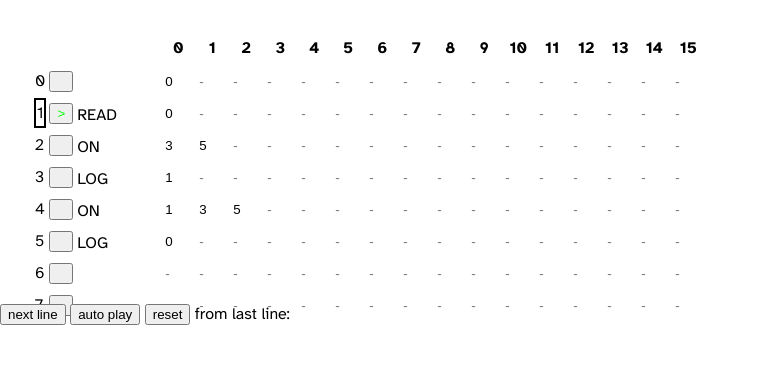
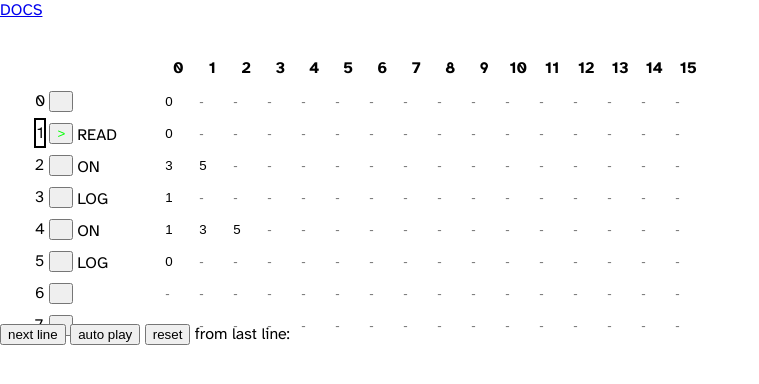
Before and after one commit to CIOSAI/Linentry, a SvelteKit app: page / in a window 1280 px wide. Shown: the top 384 px of the page, without its empty margins (0-759 px from the left). Built offline with nearby package versions, Linux system fonts and the light colour scheme.

Commit message:
added a link to docs

```diff
--- a/src/routes/+page.svelte
+++ b/src/routes/+page.svelte
@@ -43,6 +43,7 @@
 </script>
 
 <div id='viewport'>
+  <a href='https://github.com/CIOSAI/Linentry' target='_blank' rel='noreferrer noopener'>DOCS</a>
   <div id='spreadsheetContainer'>
     <SpreadSheet bind:linentry bind:linentryLines bind:currentLine update={rerender}/>
   </div>
```
